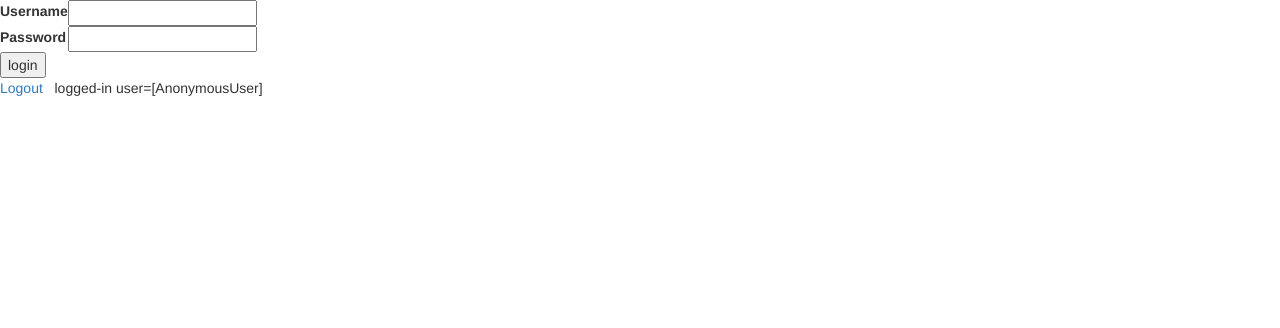
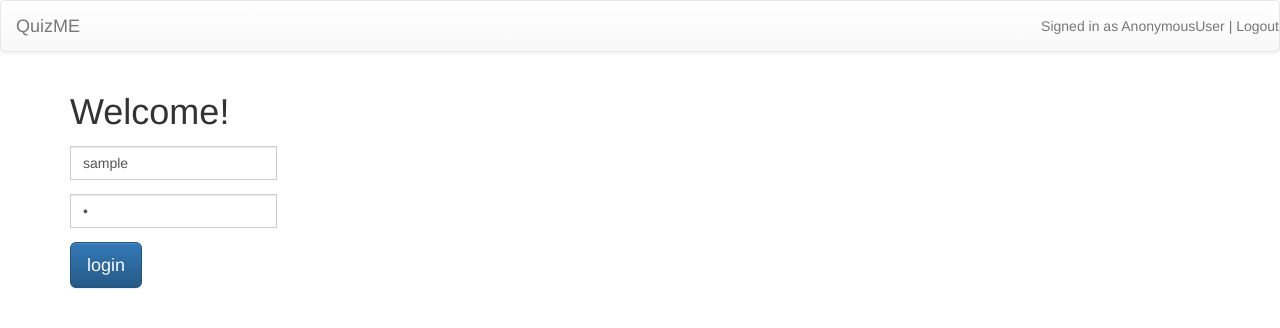
Before and after one commit to RobBednark/quiz-me, a Django app: template templates/login.html in a window 1280 px wide. Shown: the top 328 px of the page. Run offline with Django 3.2, Linux system fonts and the light colour scheme; the template is opened without the code that fills it: most values are stand-ins (such as "Sample title", 1, 10 or a date in 2020); form fields are guessed from the names that the template uses; some libraries are stand-ins or nearby versions.

Commit message:
Take 1 on restyling the question page with Bootstrap (#8)
* First take on redesigning the question page where a user answers a
question
* Add collected static dir to .gitignore
* cleaning up css changes, and throwing in a quick login page redesign

```diff
--- /dev/null
+++ b/quizme_website/static/css/main.css
@@ -0,0 +1,5 @@
+.input-group
+{
+  margin-top: 1em;
+  margin-bottom: 1em;
+}
--- /dev/null
+++ b/static/css/main.css
@@ -0,0 +1,5 @@
+.input-group
+{
+  margin-top: 1em;
+  margin-bottom: 1em;
+}
--- a/templates/base.html
+++ b/templates/base.html
@@ -6,25 +6,42 @@
 <head>
   <title>{% block title %}Quiz Me!{% endblock %}</title>
   <meta http-equiv="content-type" content="text/html; charset=utf-8" />
+  <!-- Ensure proper rendering and touch zooming on mobile devices -->
+  <meta name="viewport" content="width=device-width, initial-scale=1">
   {% block extrahead %} {% endblock %}
   <!-- Latest compiled and minified Bootstrap CSS -->
   <link rel="stylesheet" href="https://maxcdn.bootstrapcdn.com/bootstrap/3.3.7/css/bootstrap.min.css" integrity="sha384-BVYiiSIFeK1dGmJRAkycuHAHRg32OmUcww7on3RYdg4Va+PmSTsz/K68vbdEjh4u" crossorigin="anonymous">
   <!-- Optional Bootstrap theme -->
   <link rel="stylesheet" href="https://maxcdn.bootstrapcdn.com/bootstrap/3.3.7/css/bootstrap-theme.min.css" integrity="sha384-rHyoN1iRsVXV4nD0JutlnGaslCJuC7uwjduW9SVrLvRYooPp2bWYgmgJQIXwl/Sp" crossorigin="anonymous">
+  <!-- Main project CSS file -->
+  <link rel="stylesheet" type="text/css" href={% static "css/main.css" %} />
 </head>
 
 <body>
+
+  <nav class="navbar navbar-default">
+    <div class="container-fluid">
+      <div class="navbar-header">
+        <a class="navbar-brand" href="/">QuizME</a>
+      </div>
+      {% block logout %}
+      <p class="navbar-text navbar-right">
+        Signed in as {{ user }} | <a href="/logout" class="navbar-link">Logout</a>
+      </p>
+      {% endblock %}
+    </div>
+  </nav>
+
+  <div class="container">
     {% block content %}
     {% endblock %}
-    {% block logout %}
-        <a href="/logout"> Logout </a>
-        &nbsp; logged-in user=[{{ user }}]
-    {% endblock %}
+   <div>
 
     <!-- jQuery (necessary for Bootstrap's JavaScript plugins) -->
     <script src="https://ajax.googleapis.com/ajax/libs/jquery/1.12.4/jquery.min.js"></script>
     <!-- Latest compiled and minified Bootstrap JavaScript -->
     <script src="https://maxcdn.bootstrapcdn.com/bootstrap/3.3.7/js/bootstrap.min.js" integrity="sha384-Tc5IQib027qvyjSMfHjOMaLkfuWVxZxUPnCJA7l2mCWNIpG9mGCD8wGNIcPD7Txa" crossorigin="anonymous"></script>
+
 </body>
 
 </html>
--- a/templates/login.html
+++ b/templates/login.html
@@ -1,5 +1,7 @@
 {% extends "base.html" %}
 {% block content %}
+
+<h1>Welcome!</h1>
 
 {% if form.errors %}
     <p>Your username and password didn't match. Please try again.</p>
@@ -7,19 +9,15 @@
 
 <form method="post" action="{% url 'login' %}">
     {% csrf_token %}
-    <table>
-    <tr>
-        <td>{{ form.username.label_tag }}</td>
-        <td>{{ form.username }}</td>
-    </tr>
-    <tr>
-        <td>{{ form.password.label_tag }}</td>
-        <td>{{ form.password }}</td>
-    </tr>
-    </table>
+    <div class="input-group">
+        <input id="id_username" maxlength="254" name="username" type="text" class="form-control" placeholder="Username" value={{ username }}>
+    </div>
+    <div class="input-group">
+        <input id="id_password" name="password" type="password" class="form-control" placeholder="Password" value={{ password }}>
+    </div>
 
-    <input type="submit" value="login" />
-    <input type="hidden" name="next" value="{{ next }}" />
+    <input class="btn btn-primary btn-lg" type="submit" value="login">
+    <input type="hidden" name="next" value="{{ next }}">
 </form>
 
 {% endblock %}
```
Also changed, not shown: quizme_website/settings.py (+7 -0 lines), quizme_website/static/pagedown/custom.css (added, +7 -0 lines), templates/question.html (+8 -2 lines), 1 other file.
